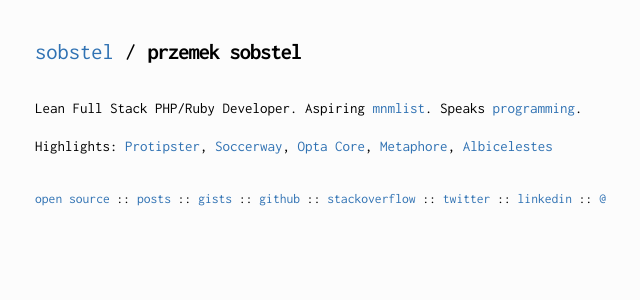
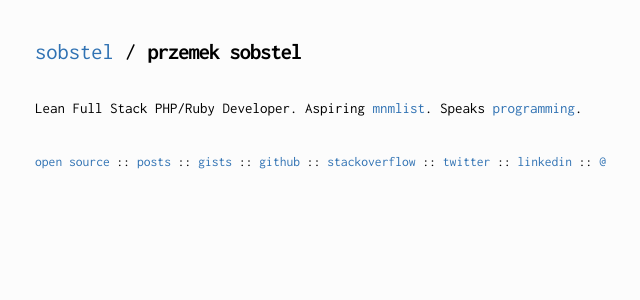
Before and after one commit to sobstel/sobstel.github.com, a Jekyll site: the page built from index.html, in a window 1280 px wide. Shown: the top 300 px of the page, without its empty margins (289-929 px from the left). Built offline with Jekyll 4.4.1, drawn with Linux system fonts in a browser that asks for light colours.

Commit message:
no highlights etc

```diff
--- a/_sass/_layout.scss
+++ b/_sass/_layout.scss
@@ -125,6 +125,10 @@
   &.mysql-comparison-matrix td:first-child {
     background: #eee;
   }
+}
+
+#index p {
+  margin: 2rem 0;
 }
 
 #open-source {
--- a/index.html
+++ b/index.html
@@ -1,6 +1,8 @@
 ---
 layout: default
 ---
+
+<section id="index">
 
 <p>
   Lean Full Stack PHP/Ruby Developer.
@@ -8,11 +10,4 @@
   Speaks <a href="http://programming-motherfucker.com/">programming</a>.
 </p>
 
-<p>
-  Highlights:
-  <a href="https://www.protipster.com/">Protipster</a>,
-  <a href="http://www.soccerway.com/">Soccerway</a>,
-  <a href="http://www.optasports.com/" title="feeds &amp; hosted products">Opta Core</a>,
-  <a href="https://github.com/sobstel/metaphore">Metaphore</a>,
-  <a href="http://www.albicelestes.com">Albicelestes</a>
-</p>
+</section>
```
Also changed, not shown: work.html (+4 -4 lines), _layouts/default.html (line endings or trailing spaces).
